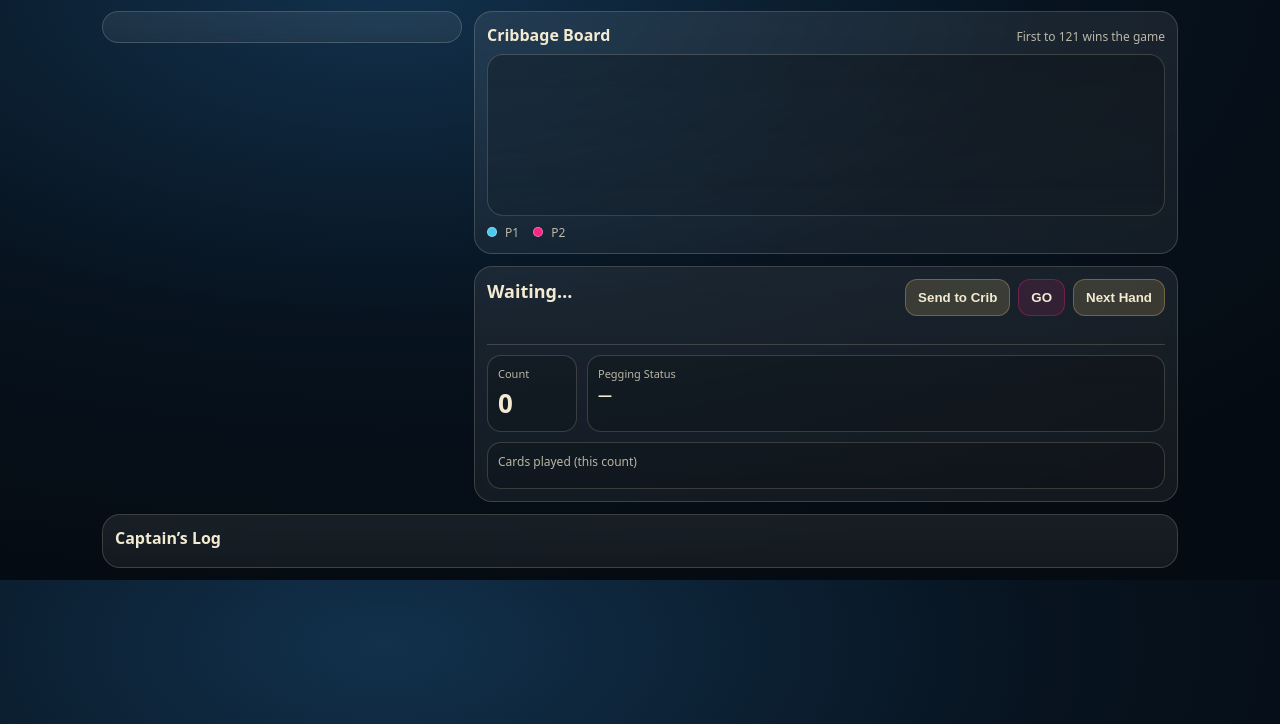
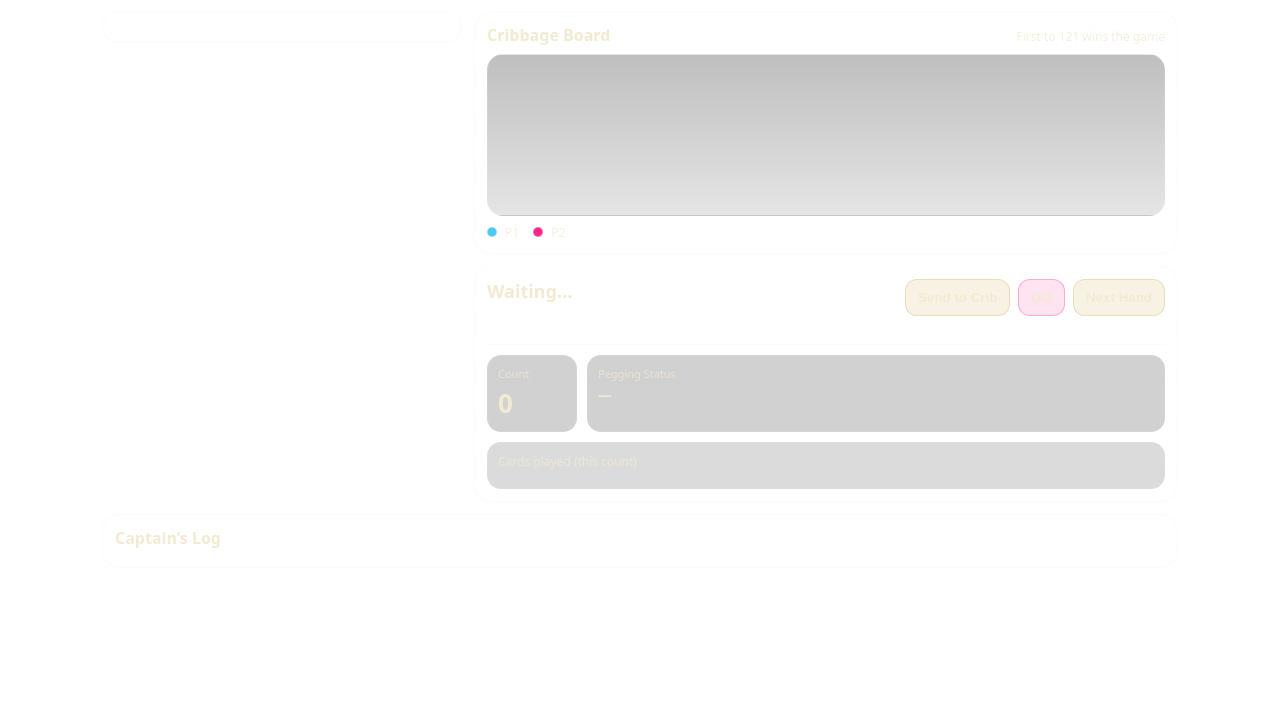
Before and after one commit to pirate-jpg/pirate-cribbage, a website: page public/index.html in a window 1280 px wide. Shown: the part 76-800 px from the top of the page. Drawn offline with nearby package versions, Linux system fonts and the light colour scheme; no server answers.

Commit message:
Change background color variable to new value

```diff
--- a/public/css/styles.css
+++ b/public/css/styles.css
@@ -1,5 +1,5 @@
 :root{
-  --bg: #07131f;
+  --bg: #4ab562f;
   --panel: rgba(255,255,255,0.06);
   --panel2: rgba(255,255,255,0.08);
   --text: #f3ead2;
```
